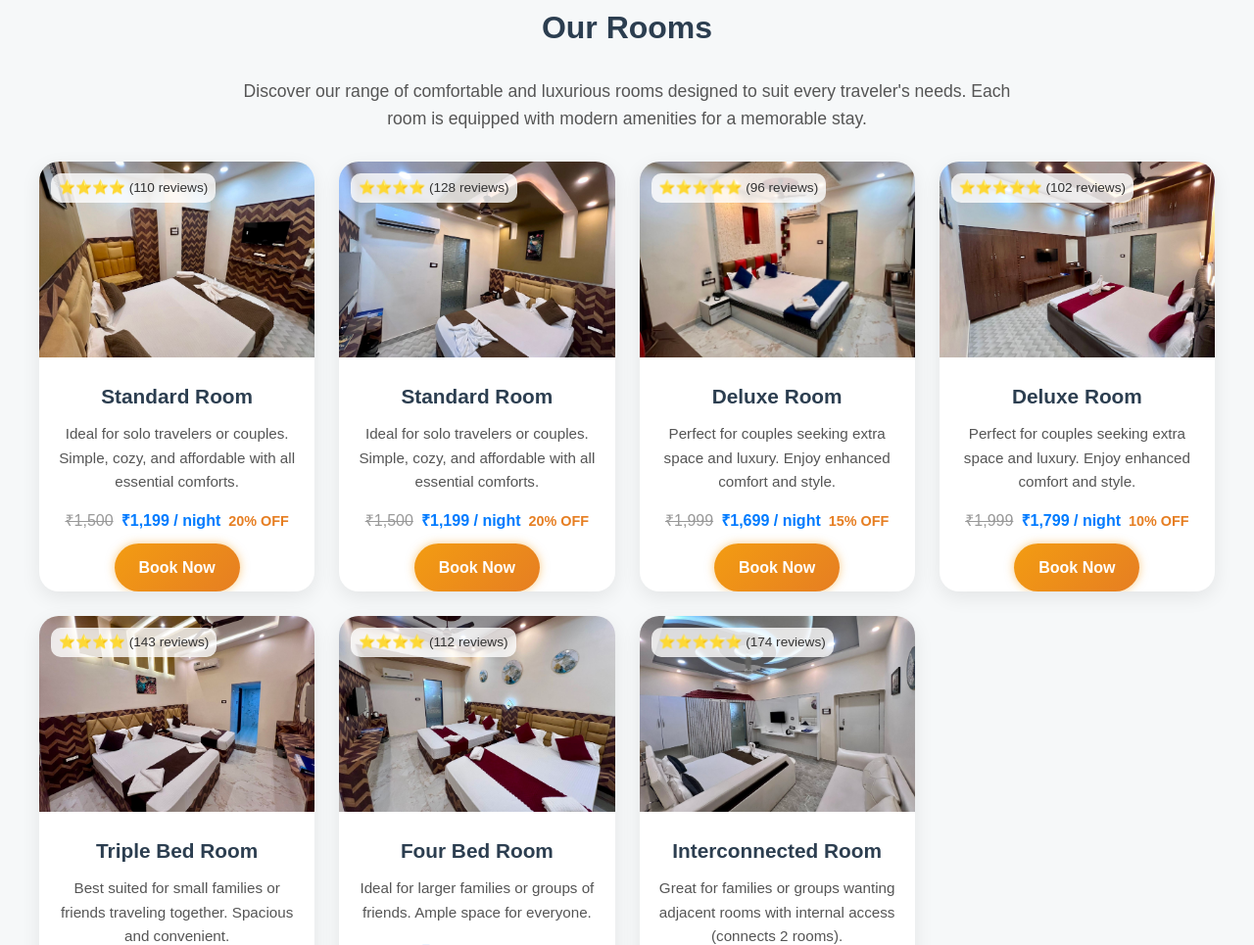
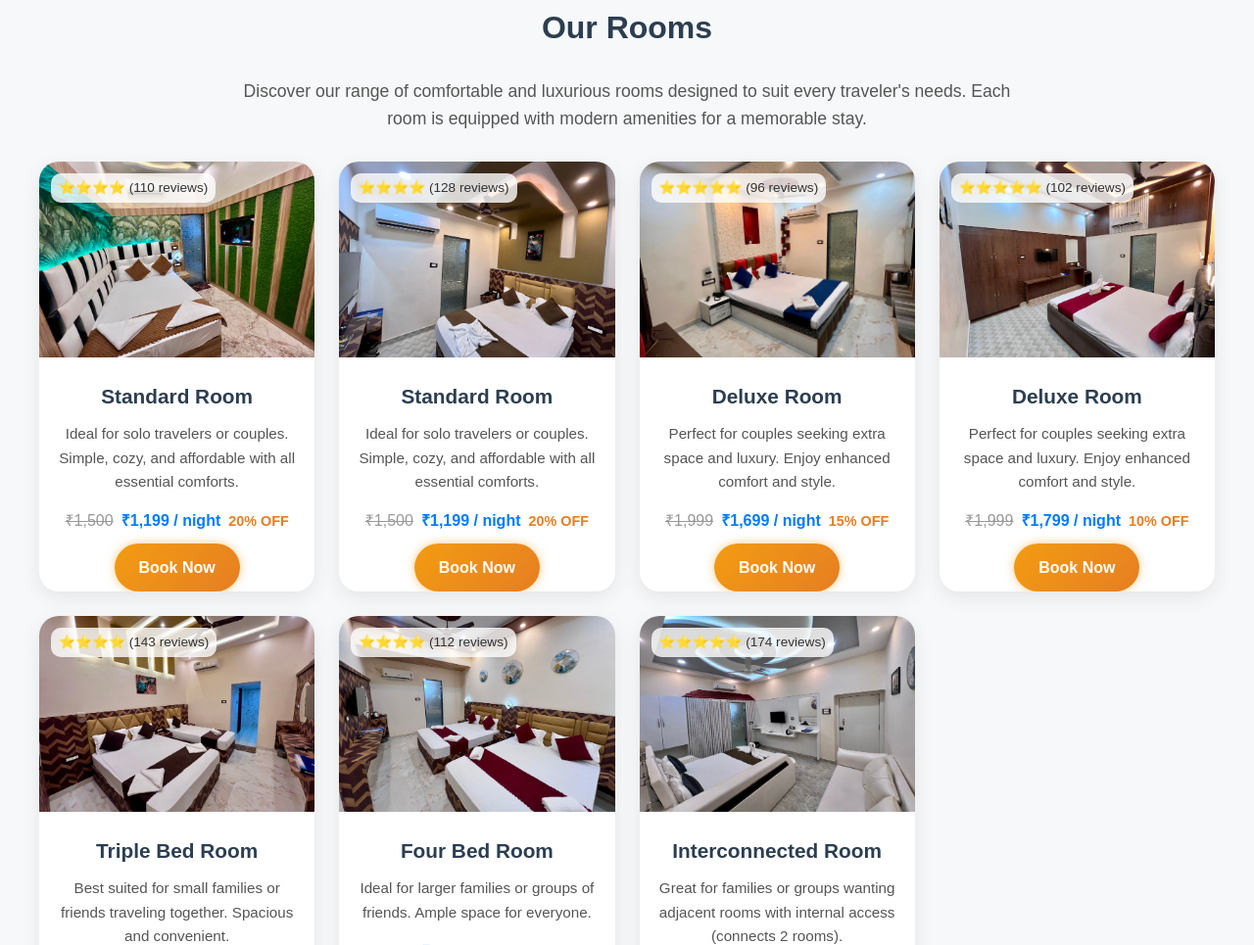
Before and after one commit to Abhigyan-xx/HotelDevvanshi--main, a plain HTML site: page index.html in a window 1280 px wide. Shown: the part 2693-3658 px from the top of the page at 98% size. Drawn offline with Linux system fonts and the light colour scheme.

Commit message:
Update index.html

```diff
--- a/index.html
+++ b/index.html
@@ -206,10 +206,10 @@ href="https://wa.me/916392986404?text=Hello%20Team%20Devvanshi%20Villa!%20I%20wo
 
     <div class="room-cards">
 
-<!-- Room 2 -->
+<!-- Room 1 -->
 <div class="room-card">
   <div class="room-image">
-    <img src="standardroom2.png.jpg" alt="Standard Room">
+    <img src="standardupdateroomphoto.png.jpg" alt="Standard Room">
     <div class="rating">⭐⭐⭐⭐ <span>(110 reviews)</span></div>
   </div>
   <div class="room-content">
@@ -223,7 +223,7 @@ href="https://wa.me/916392986404?text=Hello%20Team%20Devvanshi%20Villa!%20I%20wo
     <a href="https://wa.me/916392986404?text=I%20want%20to%20book%20Standard%20Room" class="btn glow-btn">Book Now</a>
   </div>
 </div>
-      <!-- Room 1 -->
+      <!-- Room 2 -->
 <div class="room-card">
   <div class="room-image">
     <img src="standardroom1.png.jpg" alt="Standard Room">
```
